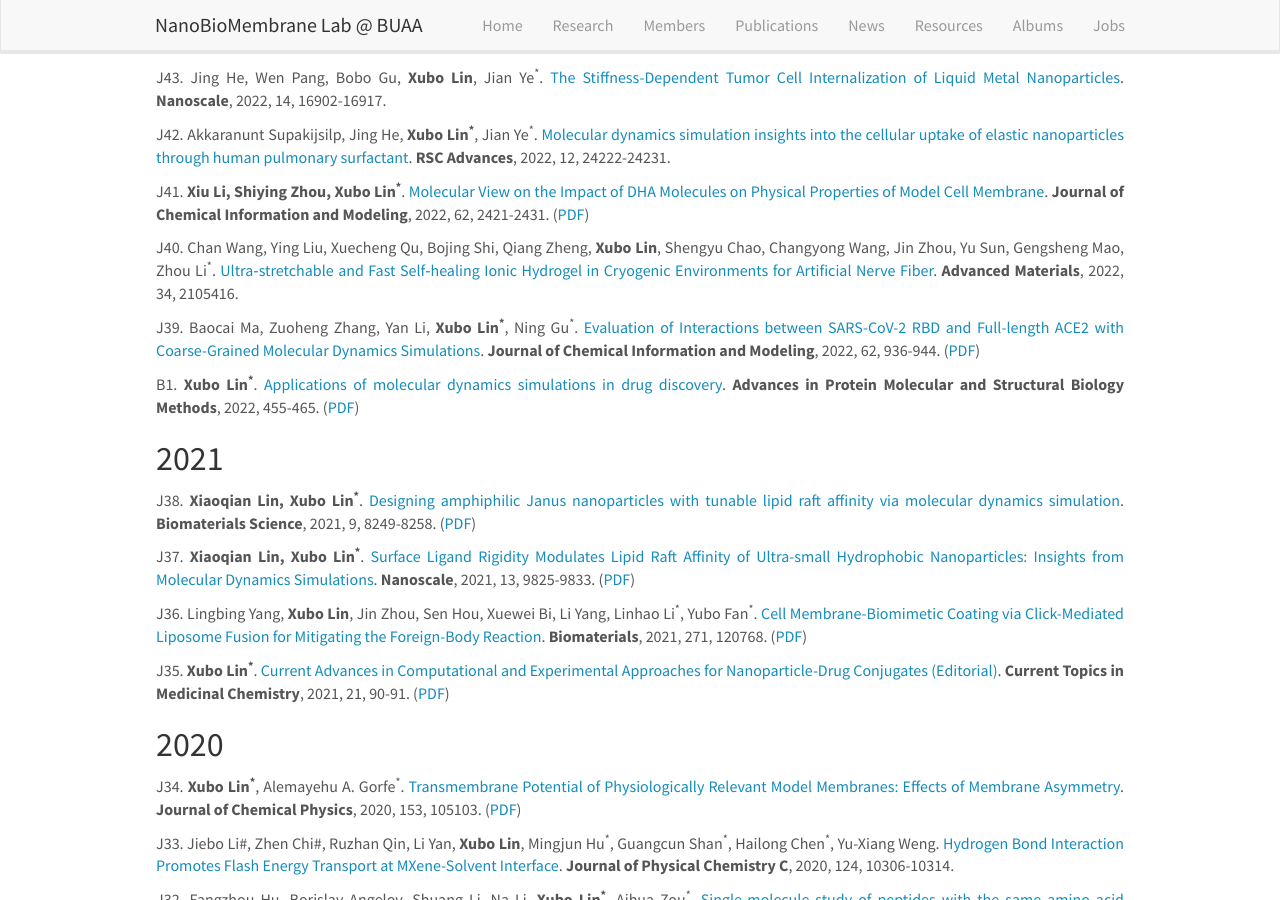
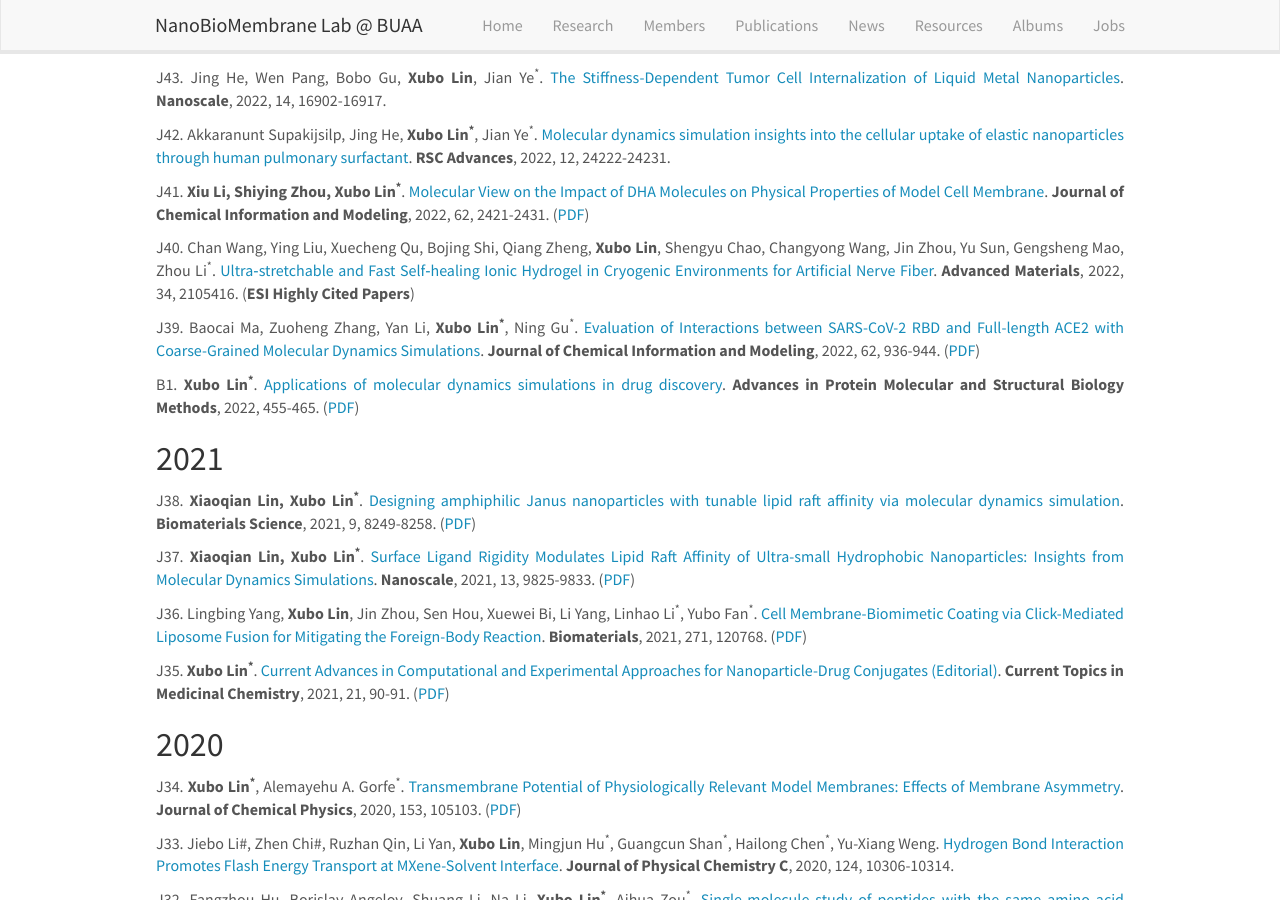
Before and after one commit to linxubo/linxubo.github.io, a Jekyll site: the page built from _pages/publications.md, in a window 1280 px wide and 900 px high, scrolled down 610 px. Built offline with Jekyll 4.4.1, drawn with Linux system fonts in a browser that asks for light colours; nearby versions of some CDN libraries; a script that is not in the unit is left out.

Commit message:
Update publications.md

```diff
--- a/_pages/publications.md
+++ b/_pages/publications.md
@@ -27,7 +27,7 @@ J42.	Akkaranunt Supakijsilp, Jing He, **Xubo Lin<sup>*</sup>**, Jian Ye<sup>*</s
 
 J41.	**Xiu Li, Shiying Zhou, Xubo Lin<sup>*</sup>**. [Molecular View on the Impact of DHA Molecules on Physical Properties of Model Cell Membrane](https://pubs.acs.org/doi/full/10.1021/acs.jcim.2c00074). **Journal of Chemical Information and Modeling**, 2022, 62, 2421-2431. ([PDF]({{ site.baseurl }}/downloads/Papers/JCIM202205.pdf))
 
-J40.	Chan Wang, Ying Liu, Xuecheng Qu, Bojing Shi, Qiang Zheng, **Xubo Lin**, Shengyu Chao, Changyong Wang, Jin Zhou, Yu Sun, Gengsheng Mao, Zhou Li<sup>*</sup>. [Ultra‐stretchable and Fast Self‐healing Ionic Hydrogel in Cryogenic Environments for Artificial Nerve Fiber](https://onlinelibrary.wiley.com/doi/abs/10.1002/adma.202105416). **Advanced Materials**, 2022, 34, 2105416.
+J40.	Chan Wang, Ying Liu, Xuecheng Qu, Bojing Shi, Qiang Zheng, **Xubo Lin**, Shengyu Chao, Changyong Wang, Jin Zhou, Yu Sun, Gengsheng Mao, Zhou Li<sup>*</sup>. [Ultra‐stretchable and Fast Self‐healing Ionic Hydrogel in Cryogenic Environments for Artificial Nerve Fiber](https://onlinelibrary.wiley.com/doi/abs/10.1002/adma.202105416). **Advanced Materials**, 2022, 34, 2105416. (**ESI Highly Cited Papers**)
 
 J39.	Baocai Ma, Zuoheng Zhang, Yan Li, **Xubo Lin<sup>*</sup>**, Ning Gu<sup>*</sup>. [Evaluation of Interactions between SARS-CoV-2 RBD and Full-length ACE2 with Coarse-Grained Molecular Dynamics Simulations](https://pubs.acs.org/doi/abs/10.1021/acs.jcim.1c01306). **Journal of Chemical Information and Modeling**, 2022, 62, 936-944. ([PDF]({{ site.baseurl }}/downloads/Papers/JCIM202202.pdf))
 
```
